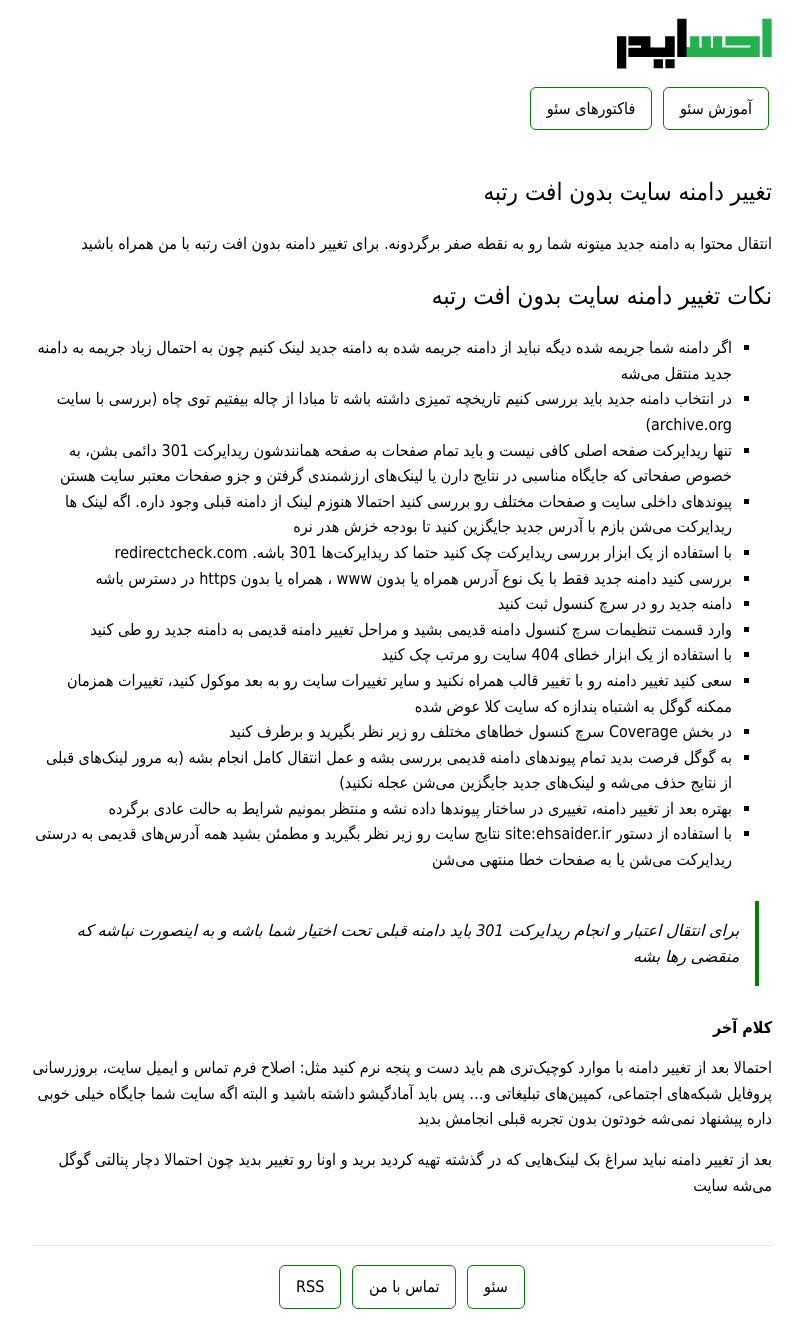
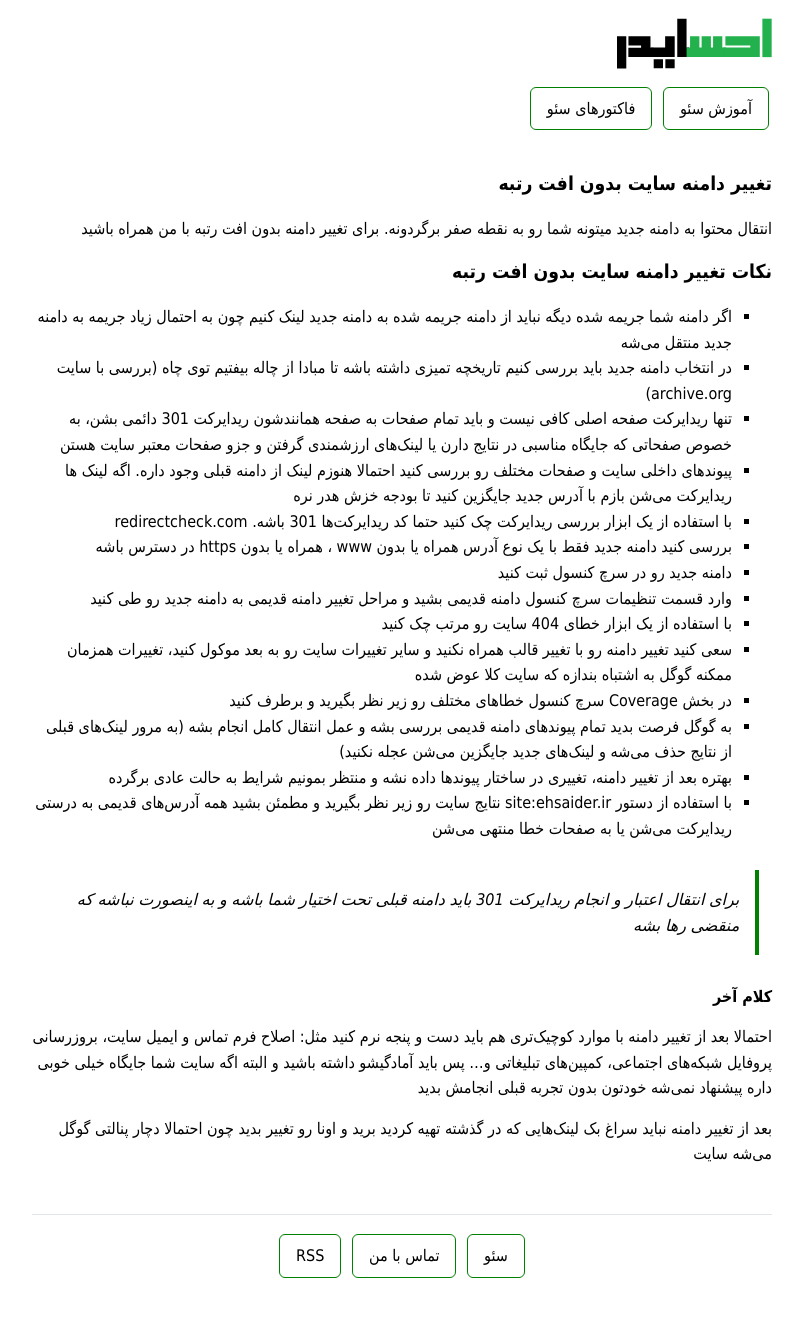
Before and after one commit to darkblog/darkblog.github.io, a Jekyll site: the page built from _posts/2021-5-2-site-url-change.md, in a window 1280 px wide. Shown: the whole page, without its empty margins (238-1042 px from the left). Built offline with Jekyll 4.4.1, drawn with Linux system fonts in a browser that asks for light colours; after the commit the page ends 1289 px from its top, so only the background shows below that.

Commit message:
Update default.html

```diff
--- a/_layouts/default.html
+++ b/_layouts/default.html
@@ -6,7 +6,7 @@
 <title>{% if page.title %}{{ page.title }}{% else %}{{ site.name }}{% endif %}</title>
 <meta name="description" content="{% if page.excerpt %}{{ page.excerpt | strip_html | strip_newlines | truncate: 160 }}{% else %}{{ site.description }}{% endif %}">
 <link rel="canonical" href="{{ page.url | replace:'index.html','' | prepend: site.baseurl | prepend: site.url }}">
-<style>body{font:100%/1.6 Tahoma}.container{margin:16px auto;padding:0 10px;max-width:740px}h1,h2,h3,h4,h5,h6{font-size:x-large;font-weight:400}p{margin:15px 0}a{color:black}ul{list-style-type:square}img{max-width:100%}video{max-width:100%}svg{max-width:100%}nav{margin-top:5px;padding-bottom:20px}.post{padding-bottom:2em;border-bottom:1px solid #e1e4e8}blockquote{margin:1.8em 0.8em;padding:0.1em 1em;font-style:italic;direction:rtl;border-left:none;border-right:4px solid green}.center{display:block;margin:auto;text-align:center}pre{direction:ltr;border:1px solid green;border-radius:6px;padding:8px;overflow-x:auto}.button{border:1px solid green;padding:8px 16px;text-decoration:none;display:inline-block;margin:3px;border-radius:6px}hr{border: 1px solid green}</style>
+<style>body{font:100%/1.6 Tahoma}.container{margin:16px auto;padding:0 10px;max-width:740px}h1,h2,h3,h4,h5,h6{font-size:larger}p{margin:15px 0}a{color:black}ul{list-style-type:square}img{max-width:100%}video{max-width:100%}svg{max-width:100%}nav{margin-top:5px;padding-bottom:20px}.post{padding-bottom:2em;border-bottom:1px solid #e1e4e8}blockquote{margin:1.8em 0.8em;padding:0.1em 1em;font-style:italic;direction:rtl;border-left:none;border-right:4px solid green}.center{display:block;margin:auto;text-align:center}pre{direction:ltr;border:1px solid green;border-radius:6px;padding:8px;overflow-x:auto}.button{border:1px solid green;padding:8px 16px;text-decoration:none;display:inline-block;margin:3px;border-radius:6px}hr{border: 1px solid green}</style>
 </head>
 <body>
 <header class="container">
```
